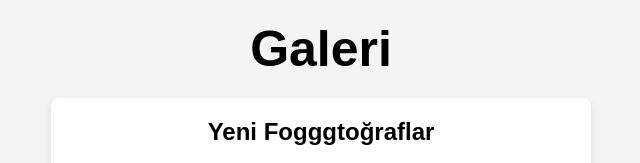
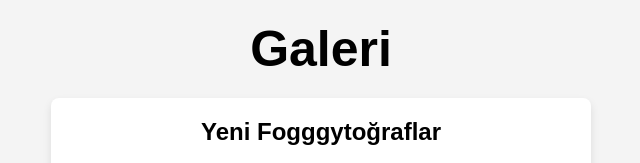
Before and after one commit to globAIdesign/htmls, a website: page public/index.html in a window 1280 px wide. Shown: the top 163 px of the page, 319-959 px from the left. Drawn offline with Linux system fonts and the light colour scheme; no server answers.

Commit message:
gfndg
dgndg

```diff
--- a/public/index.html
+++ b/public/index.html
@@ -31,7 +31,7 @@
     <p class="gallery-title">Galeri</p>
 
     <div class="form-container">
-        <h2>Yeni Fogggtoğraflar</h2>
+        <h2>Yeni Fogggytoğraflar</h2>
         <!-- 1. DEĞİŞİKLİK: Form etiketi sunucuya veri gönderecek şekilde düzeltildi -->
         <form action="/upload" method="POST" enctype="multipart/form-data">
             <!-- 'name' özellikleri eklendi -->
```
